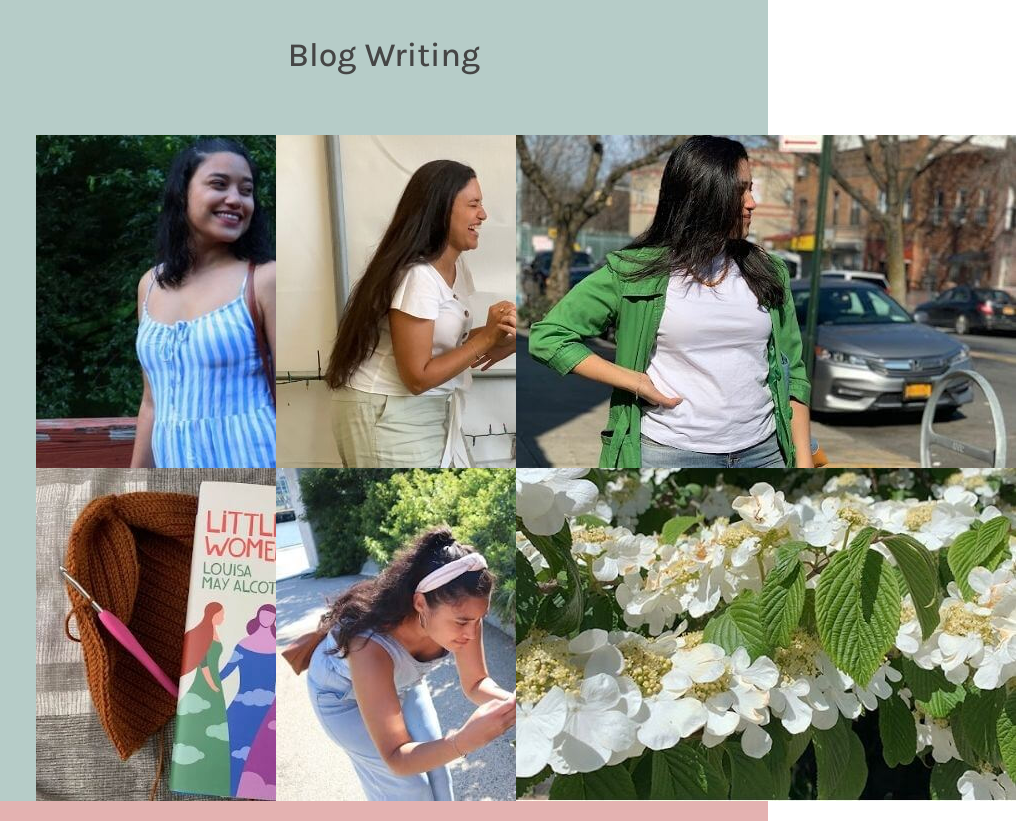
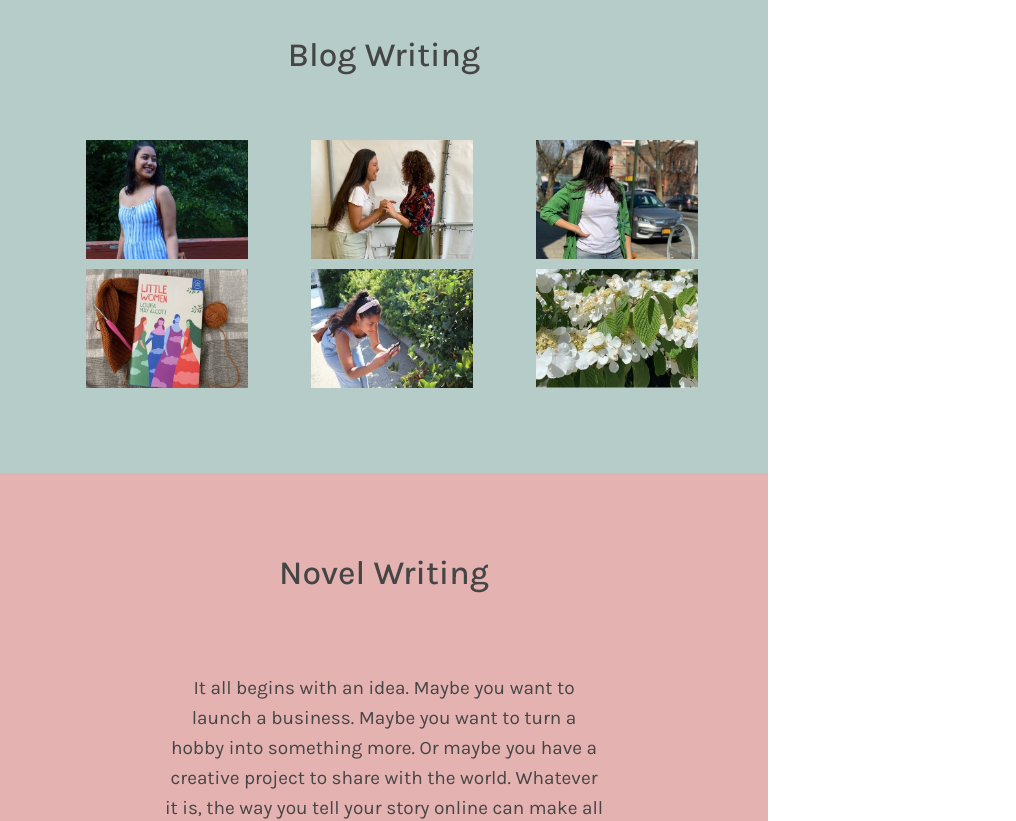
Before and after one commit to Kaitlyn-Lynette/Kathys-Portfolio, a React (Create React App) app: page /portfolio in a window 768 px wide. Shown: the part 2100-2921 px from the top of the page, 1016 px wide, since content can reach past the window. Built offline with nearby package versions, Linux system fonts and the light colour scheme.

Commit message:
add breakpoint for the blog grid

```diff
--- a/src/App.css
+++ b/src/App.css
@@ -627,9 +627,15 @@ a.nav-link {
 
 /* Blog Photo Grid*/
 
-@media only screen and (min-width: 951px) {
+
+
+
+
+/* Breakpoint for Desktop */
+
+
+@media only screen and (min-width: 1111px) {
   .blog-photo-grid {
-
     padding-bottom: 80px;
   }
 
@@ -643,6 +649,28 @@ a.nav-link {
   }
 }
 
+/* Breakpoint for Tablet */
+
+@media only screen and (min-width: 641px) and (max-width:1110px) {
+  .blog-photo {
+    width: 172px;
+    height: 129px;
+    padding: 5px;
+  }
+
+  /* .photo-col {
+    padding-left: 0px;
+  } */
+
+.blog-photo-grid{
+  padding-bottom: 80px;
+  padding-left: 45px;
+}
+
+}
+
+/* Breakpoint for Phone */
+
 @media only screen and (max-width: 640px) {
   .blog-photo {
     width: 172px;
@@ -650,6 +678,12 @@ a.nav-link {
     padding: 5px;
   }
 
+
+.blog-photo-grid{
+  padding-bottom: 80px;
+  padding-left: 45px;
+}
+
   .photo-col {
     padding-left: 0px;
   }
```
Also changed, not shown: 2 other files (tests, documents, lock files or other folders).
